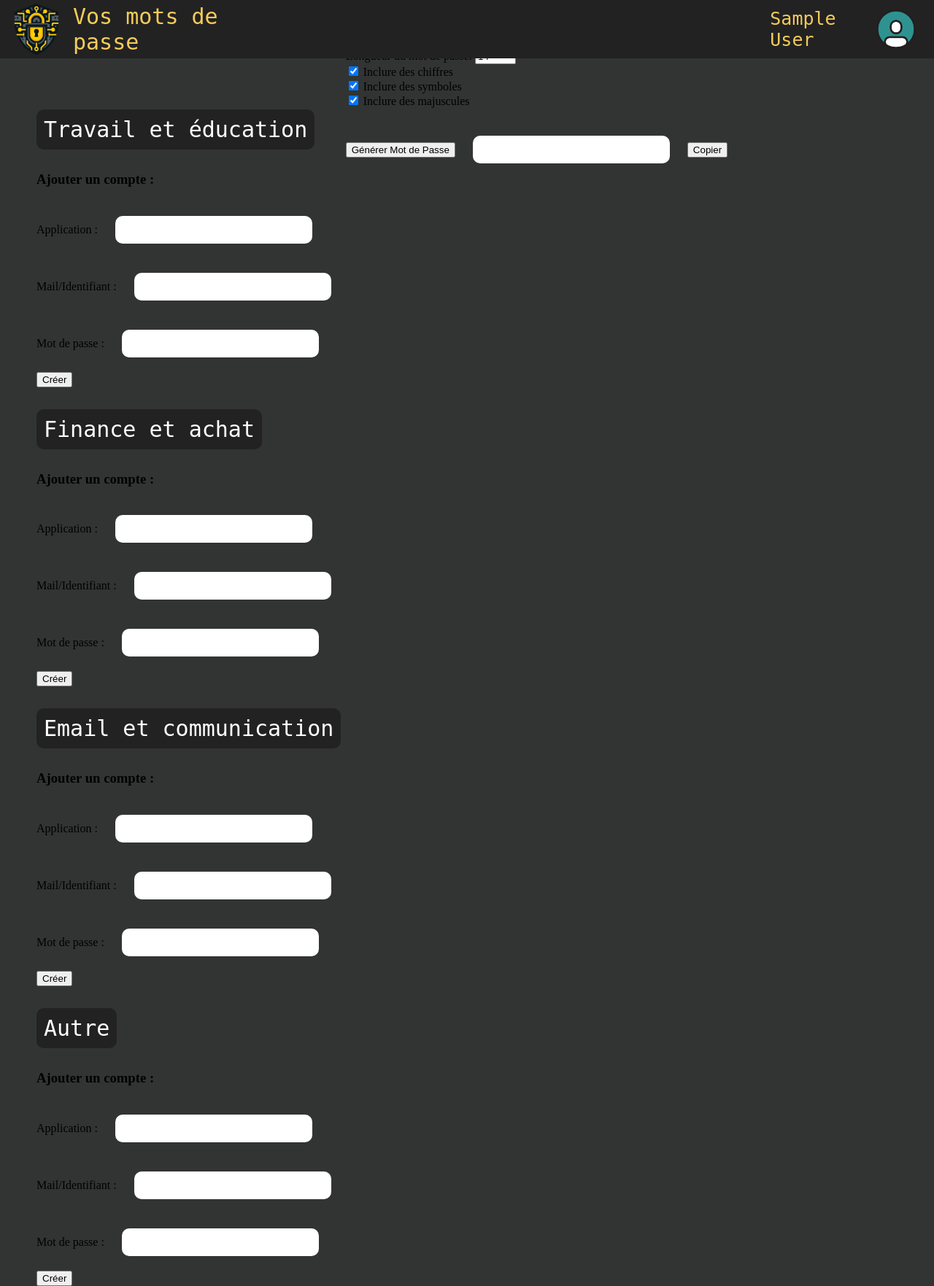
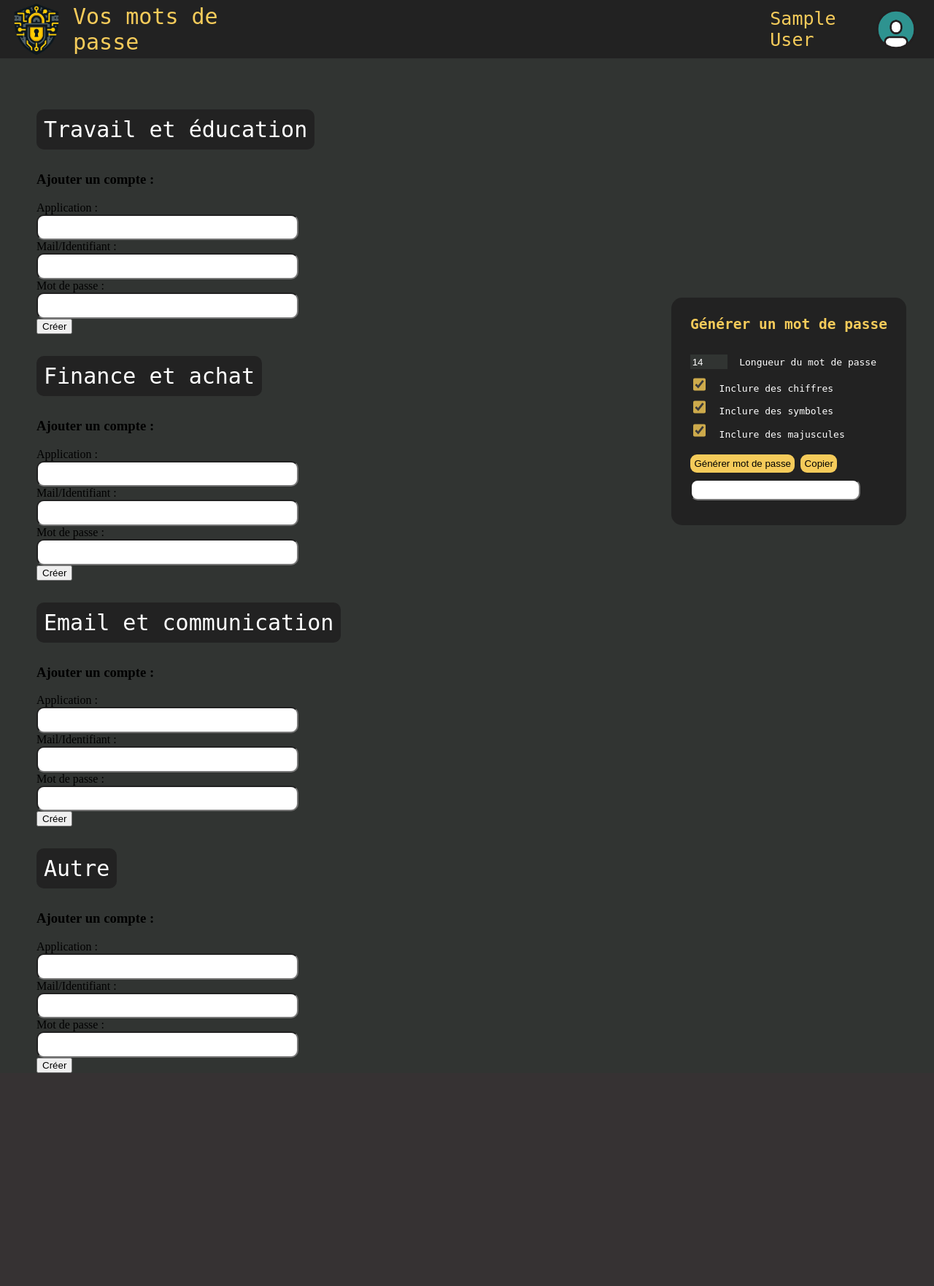
Before and after one commit to RushRider/CyberLockdown, a PHP site: template views/accueil.php in a window 1280 px wide. Shown: the whole page at 73% size. After the commit the page ends 1471 px from the top, so only its background shows below. Run offline with PHP 8.4, Linux system fonts and the light colour scheme; the template is opened without the code that fills it, so the values that code supplies are empty; the visitor is signed in with stand-in values (Sample User, id 1).

Commit message:
merge css + add

```diff
--- a/assets/home.css
+++ b/assets/home.css
@@ -72,15 +72,70 @@ footer p {
 }
 
 .fenetre div p:hover {
-    color: #F5CB5A;
+    color: #cdaa4b;
 }
 
+.Générateur {
+    font-family: monospace;
+    position: absolute;
+    right: 3%;
+    bottom: 10%;
+    background-color: #222222;
+    padding: 2%;
+    border-radius: 15px;
+}
+
+.Générateur * {
+    margin-bottom: 3%;
+}
+
+h2 {
+    color: #F5CB5A;
+    font-size: 150%;
+    margin-top: 0%;
+}
+
+.long {
+    width:17%;
+    margin-top: 8%;
+    padding: 1%;
+    background-color: #313432;
+    color: white;
+    border: none;
+    outline: none;
+    box-shadow: none;
+}
+
+.text_gener {
+    margin-left: 3%;
+    color: white;
+}
+
+.Générateur button {
+    border-radius: 9px;
+    padding: 2%;
+    border: none;
+    outline: none;
+    box-shadow: none;
+    cursor: pointer;
+    background-color: #F5CB5A;;
+}
+
+.Générateur button:hover {
+    background-color: #cdaa4b;
+}
 
 input[type="text"] {
-    width: 250px;
-    padding: 10px;
-    margin: 20px;
-    font-size: 16px;
     border-radius: 10px;
-    border: none;
+    padding: 2%;
+    outline: none;
+    box-shadow: none;
+    width: 81%;
 }
+
+input[type="checkbox"] {
+    width: 1.25em;
+    height: 1.25rem;
+    accent-color: #cdaa4b;
+    cursor: pointer;
+  }
--- a/views/accueil.php
+++ b/views/accueil.php
@@ -70,23 +70,25 @@
     </div>
 </head>
 <body>
-    <div class= "Générateur">
-<h2>Générateur de mot de passe personnalisé</h2>
-    <label for="length">Longueur du mot de passe:</label>
-    <input type="number" id="length" value="14" min="4" max="20" onkeydown="return false;"><br>
+
+<div class= "Générateur">
+<h2>Générer un mot de passe</h2>
+<input class="long" type="number" id="length" value="14" min="4" max="20" onkeydown="return false;">
+    <label class="text_gener" for="length">Longueur du mot de passe</label>
+    <br>
 
     <input type="checkbox" id="includeNumbers" checked>
-    <label for="includeNumbers">Inclure des chiffres</label><br>
+    <label class="text_gener" for="includeNumbers">Inclure des chiffres</label><br>
 
     <input type="checkbox" id="includeSymbols" checked>
-    <label for="includeSymbols">Inclure des symboles</label><br>
+    <label class="text_gener" for="includeSymbols">Inclure des symboles</label><br>
 
     <input type="checkbox" id="includeUppercase" checked>
-    <label for="includeUppercase">Inclure des majuscules</label><br>
+    <label class="text_gener" for="includeUppercase">Inclure des majuscules</label><br>
 <br>
-    <button onclick="GenPass()">Générer Mot de Passe</button>
+    <button onclick="GenPass()">Générer mot de passe</button>
+    <button onclick="copyToClipboard()">Copier</button><br>
     <input type="text" id="passwordField" readonly>
-    <button onclick="copyToClipboard()">Copier</button><br>
 
     <script>
         function GenPass() {
@@ -121,7 +123,6 @@
         function copyToClipboard() {
     var passwordField = document.getElementById("passwordField");
     if (!navigator.clipboard) {
-        // Fallback pour les navigateurs sans support de Clipboard API
         passwordField.select();
         try {
             var successful = document.execCommand('copy');
```
